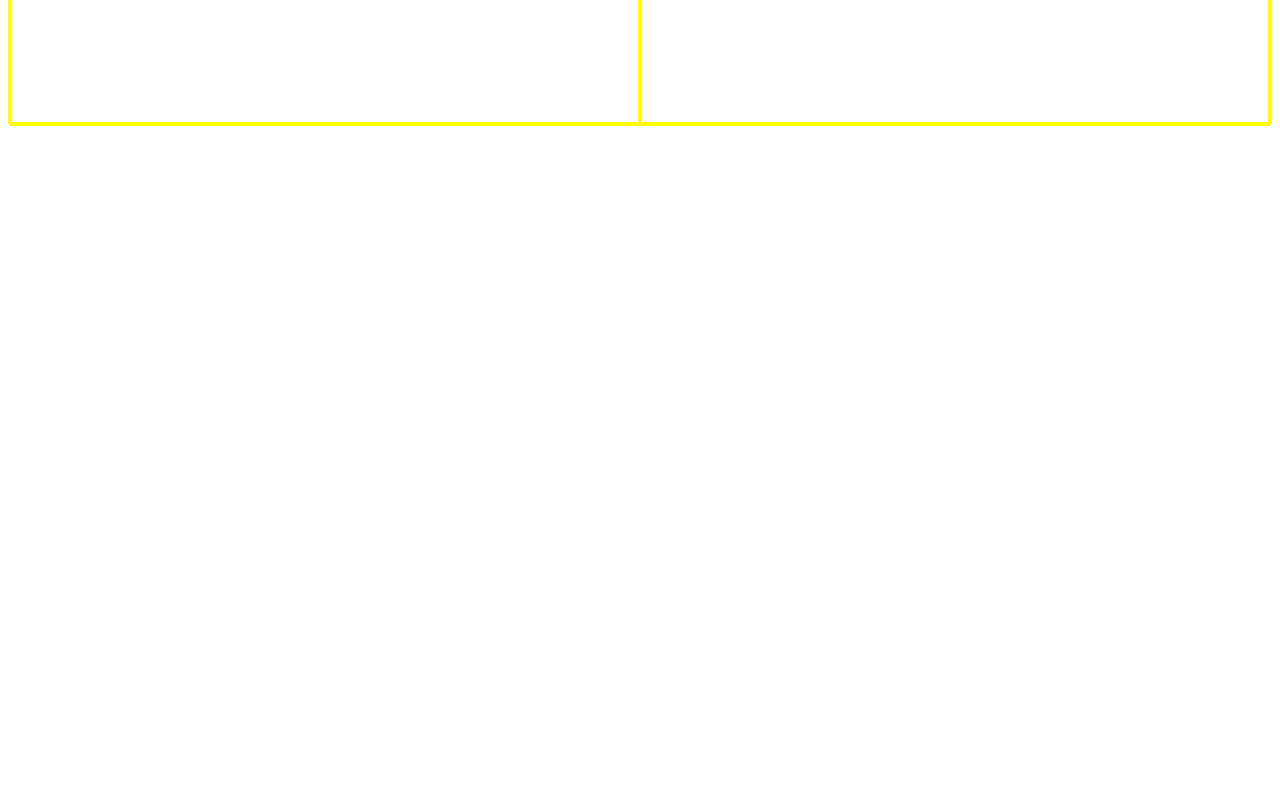
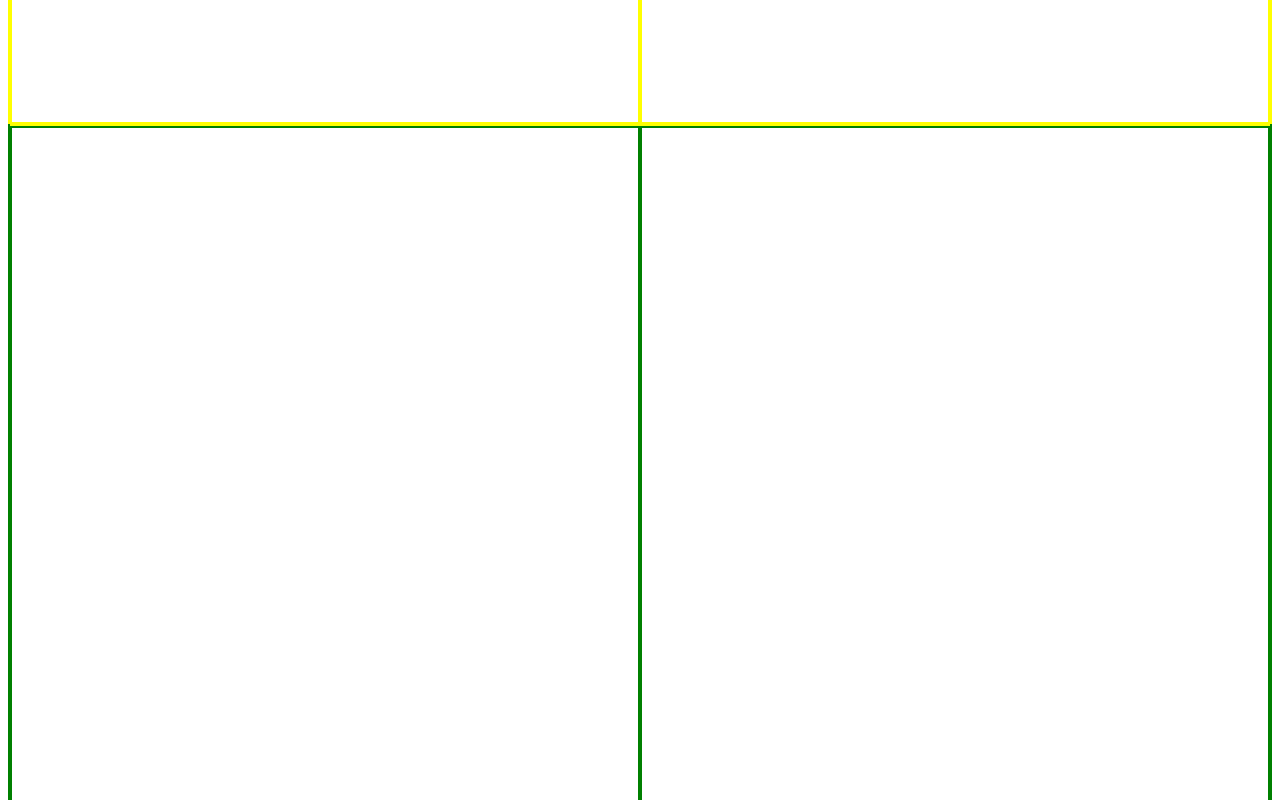
Before and after one commit to Simone-Corso/proj-html-vuejs, a Vue app: page / in a window 1280 px wide. Shown: the part 2600-3400 px from the top of the page. Before the commit the page ends 2732 px from the top, so only its background shows below. Built offline with nearby package versions, Linux system fonts and the light colour scheme.

Commit message:
inserito il border green

```diff
--- a/src/components/AppMain.vue
+++ b/src/components/AppMain.vue
@@ -70,4 +70,23 @@ export default {
         border: 2px solid yellow;
 
     }
+
+    .container-social-media-analysis{
+        height: 900px;
+        border: 2px solid green;
+        display: flex;
+
+    }
+    .container-image-social{
+        height: 100%;
+        width: 50%;
+        border: 2px solid green;
+
+    }
+    .container-descrizione-social-proof{
+        height: 100%;
+        width: 50%;
+        border: 2px solid green;
+
+    }
 </style>
```
